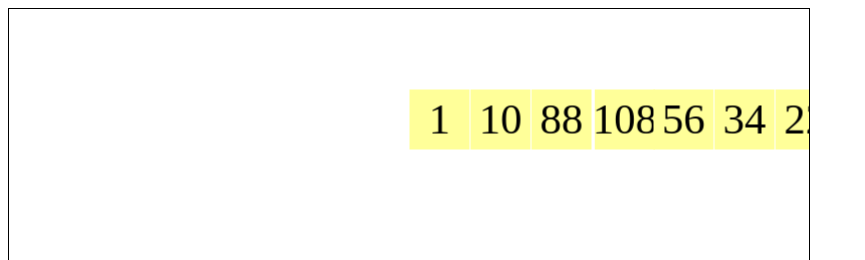
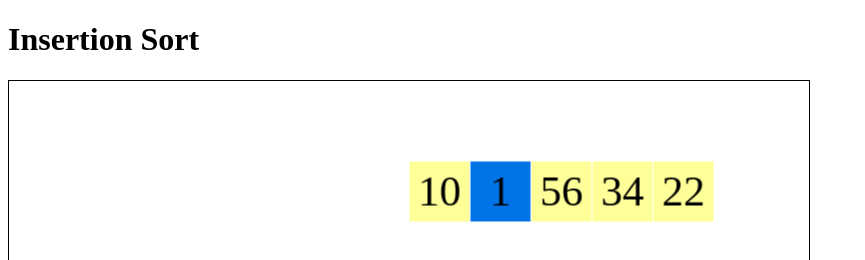
Before and after one commit to gcallah/Algocynfas, a plain HTML site: page insertion_sort.html in a window 1280 px wide. Shown: the top 260 px of the page, without its empty margins (0-865 px from the left). Drawn offline with Linux system fonts and the light colour scheme.

Commit message:
Added highlighting

```diff
--- a/insertion_sort.html
+++ b/insertion_sort.html
@@ -2,22 +2,27 @@
 <html lang="en">
     <head>
         <meta charset="UTF-8">
-        <title>Test for fabric</title>
+        <title>
+            Insertion sort
+        </title>
         <script src="fabric.js"></script>
     </head>
     <body>
+        <h1>
+            Insertion Sort
+        </h1>
       <canvas id="canvas" width="800" height="800" style="border:1px solid #000000"></canvas>
       <script src="common_primitives.js"></script>
       <script src="list_primitives.js"></script>
       <script src="insertion_sort.js"></script>
       <script>
           var canvas = new fabric.Canvas('canvas');
-          var list_to_sort = [10, 1, 108, 88, 56, 34, 22];
+          var list_to_sort = [10, 1, 56, 34, 22];
 
           sort(list_to_sort)
 
           async function sort(list_to_sort) {
-            await window.insertionSort(list_to_sort);
+              await window.insertionSort(list_to_sort);
           }
       </script>
 
--- a/insertion_sort.js
+++ b/insertion_sort.js
@@ -7,12 +7,10 @@ async function insertionSort(elements) {
         await highlightKey(key);
         while(i >= 0 && elements[i] > key) {
             await highlight(elements[i]);
-            console.log("Highlighting element to swap ", elements[i])
             elements[i + 1] = elements[i];
             i = i - 1
         }
         elements[i + 1] = key;
     }
-    resetCanvas();
-    displayList(elements);
+    await displayList(elements);
 }
--- a/list_primitives.js
+++ b/list_primitives.js
@@ -12,8 +12,9 @@ var listStartPos = DEF_LIST_START_POS
 var currListPos = listStartPos
 var topPos = Math.floor(width / 10)
 var arr = [];
+var k = 1;
 
-async function addCanvasElem(value) {
+function addCanvasElem(value) {
     var rect = new fabric.Rect({
         originX: 'center',
         originY: 'center',
@@ -39,18 +40,19 @@ function addRowElem(value, next_to = null, place = RIGHT) {
     drawCanvas();
 }
 
-async function drawCanvas() {
+function drawCanvas() {
     arr.map((item) =>
       addCanvasElem(item)
     );
-    await delay(DEFAULT_DELAY)
+
 }
 
 async function highlight(value) {
     canvas.getObjects().map((item) =>
         item.getObjects().map((node) =>
             node.id === value ? node.set('fill', DEF_HL_COLOR): ''));
-    await delay(DEFAULT_DELAY)
+    canvas.renderAll();
+    await delay(DEFAULT_DELAY);
 }
 
 function resetCanvas() {
@@ -68,10 +70,11 @@ function redrawList(value, next_to, place) {
     }
 }
 
-function displayList(array) {
+async function displayList(array) {
     resetCanvas();
     createList(array);
     drawCanvas();
+    await delay(DEFAULT_DELAY);
 }
 
 function createList(array) {
@@ -96,8 +99,10 @@ function swapElem(a, b) {
     highlight(b);
 }
 
-function highlightKey(value) {
+async function highlightKey(value) {
     canvas.getObjects().map((item) =>
-    item.getObjects().map((node) =>
-    node.id === value ? node.set('fill', DEF_HLK_COLOR): ''));
+        item.getObjects().map((node) =>
+            node.id === value ? node.set('fill', DEF_HLK_COLOR): ''));
+    canvas.renderAll();
+    await delay(DEFAULT_DELAY);
 }
```
